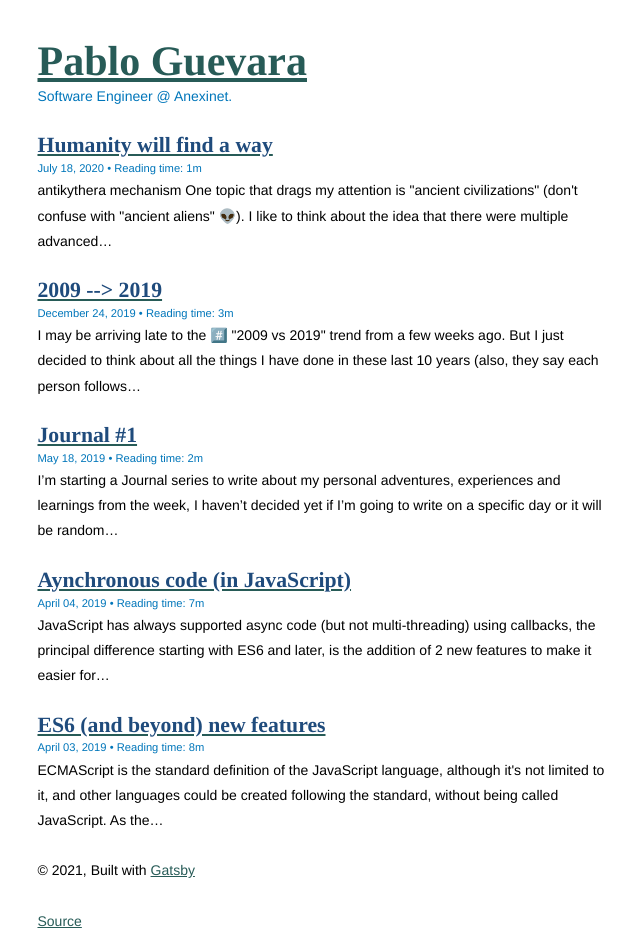
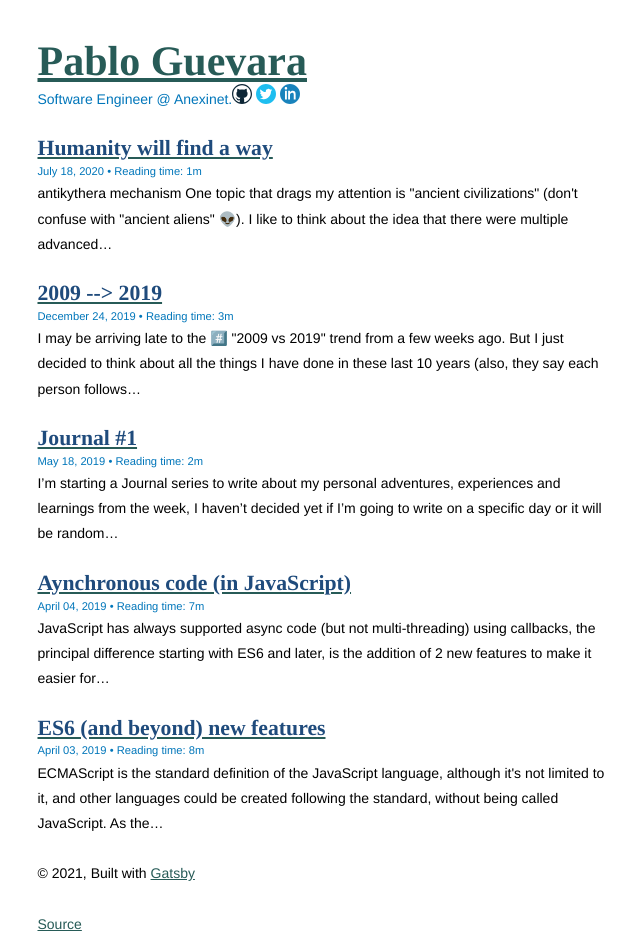
Before and after one commit to pablog178/pablog178.github.io, a Gatsby site: page / in a window 1280 px wide. Shown: the whole page, without its empty margins (319-959 px from the left). Built offline with nearby package versions, Linux system fonts and the light colour scheme; Gatsby itself is replaced by a stand-in of ours; some packages are replaced by stand-ins of ours.

Commit message:
Update personal info

```diff
--- a/gatsby-config.js
+++ b/gatsby-config.js
@@ -8,9 +8,9 @@ module.exports = {
     description: `Personal blog`,
     siteUrl: `https://pablog.dev/`,
     social: {
-      twitter: `pablog178`,
-      github: `pablog178`,
-      source: `github.com/pablog178/pablog178`,
+      twitter: `https://twitter.com/pablog178`,
+      github: `https://github.com/pablog178`,
+      linkedin: `https://www.linkedin.com/in/pablo-guevara`,
     },
   },
   plugins: [
--- a/src/components/bio.jsx
+++ b/src/components/bio.jsx
@@ -7,6 +7,10 @@
 
 import React from "react"
 import { useStaticQuery, graphql } from "gatsby"
+
+import gh_logo from "../assets/gh.svg"
+import tw_logo from "../assets/tw.svg"
+import li_logo from "../assets/li.svg"
 
 const Bio = () => {
   const data = useStaticQuery(graphql`
@@ -18,6 +22,8 @@ const Bio = () => {
             summary
           }
           social {
+            github
+            linkedin
             twitter
           }
         }
@@ -28,7 +34,20 @@ const Bio = () => {
   const { author, social } = data.site.siteMetadata
   return (
     <div>
-      <p className="subtitle">{author.summary}</p>
+      <p className="subtitle">
+        {author.summary}
+        <a href={social.github}>
+          <img width="20" height="20" src={gh_logo} />
+        </a>
+        {"  "}
+        <a href={social.twitter}>
+          <img width="20" height="20" src={tw_logo} />
+        </a>
+        {"  "}
+        <a href={social.linkedin}>
+          <img width="20" height="20" src={li_logo} />
+        </a>
+      </p>
     </div>
   )
 }
--- a/src/pages/index.jsx
+++ b/src/pages/index.jsx
@@ -37,7 +37,9 @@ const BlogIndex = ({ data, location }) => {
                     {title || slug}
                   </h3>
                 </Link>
-                <p className="date">{date} • Reading time: {timeToRead}m</p>
+                <p className="date">
+                  {date} • Reading time: {timeToRead}m
+                </p>
               </header>
               <section style={{ display: `flex`, alignItems: `center` }}>
                 <p
```
Also changed, not shown: src/assets/gh.svg (added), src/assets/li.svg (added), src/assets/tw.svg (added).
